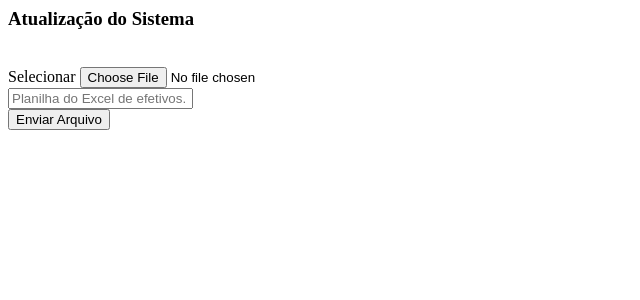
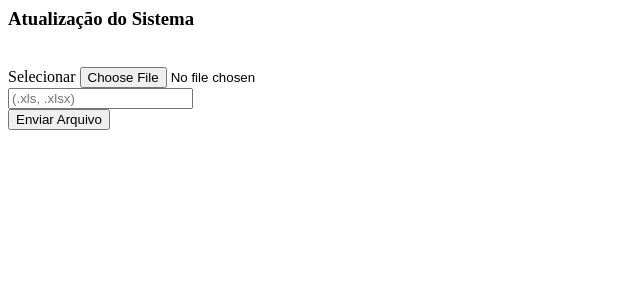
Before and after one commit to dsaplicativos/ds-lps-ci-mod-system_update, a PHP site: template views/index.php in a window 1280 px wide. Shown: the top 300 px of the page, without its empty margins (0-640 px from the left). Run offline with PHP 8.4, Linux system fonts and the light colour scheme; the template is opened without the code that fills it, so the values that code supplies are empty.

Commit message:
Rótulo de formatos permitidos

```diff
--- a/views/index.php
+++ b/views/index.php
@@ -14,7 +14,7 @@
                         <input type="file" name="userfile">
                     </div>
                     <div class="file-path-wrapper">
-                        <input class="file-path validate" type="text" name="file_dl" placeholder="Planilha do Excel de efetivos.">
+                        <input class="file-path validate" type="text" name="file_dl" placeholder="(.xls, .xlsx)">
                     </div>
                 </div>
                 <div class="text-center mt-5 mb-4">
```
